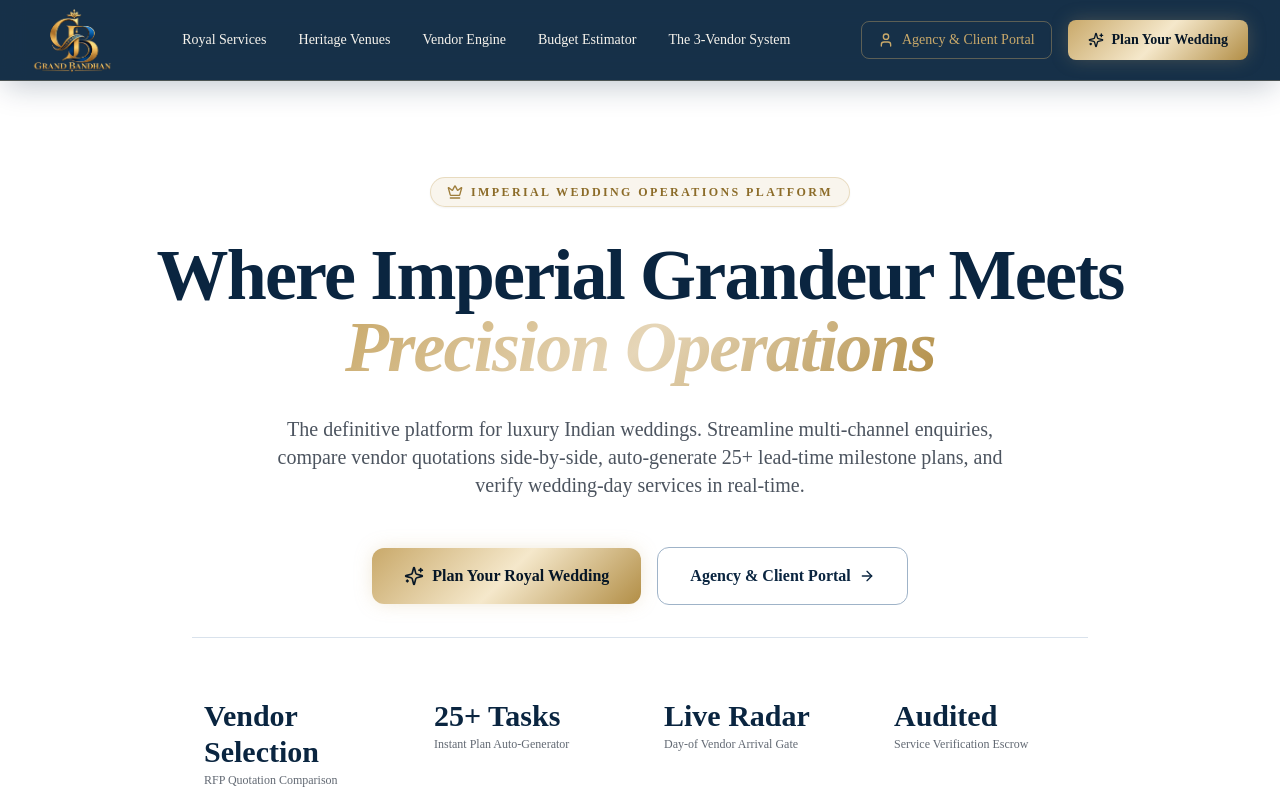
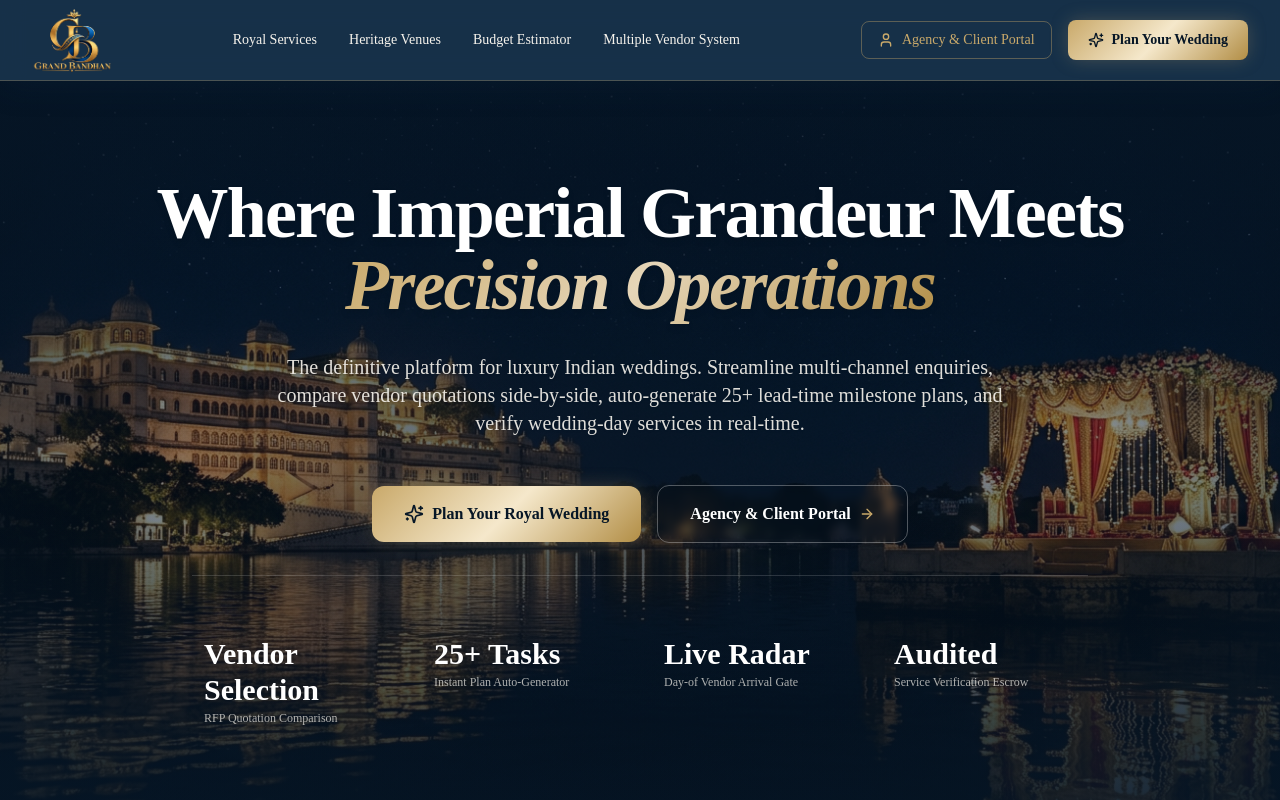
Before and after one commit to shreyansh-hacker/grand-bandhan, a Next.js app in the folder apps/web/: page / in a window 1280 px wide. Shown: the top 800 px of the page. Built offline with nearby package versions, Linux system fonts and the light colour scheme; no server answers; a web font is replaced by a local one.

Commit message:
fix layout in frontend

```diff
--- a/apps/web/src/app/page.tsx
+++ b/apps/web/src/app/page.tsx
@@ -34,34 +34,39 @@ export default function HomePage() {
       <Navbar />
 
       {/* Hero Section */}
-      <section className="relative min-h-[90vh] flex items-center justify-center bg-white text-navy-900 overflow-hidden py-24 px-4 sm:px-6 lg:px-8 border-b border-navy-100">
+      <section className="relative min-h-[92vh] flex items-center justify-center text-white overflow-hidden py-24 px-4 sm:px-6 lg:px-8 border-b border-navy-900/40">
+        {/* Background Image Container */}
+        <div className="absolute inset-0 z-0 pointer-events-none">
+          <Image
+            src="/hero-bg.png"
+            alt="Hero Background"
+            fill
+            priority
+            sizes="100vw"
+            className="object-cover object-center"
+          />
+          {/* Rich Midnight Navy Overlay: darker in center for readability, preserving warm palace & mandap glow */}
+          <div className="absolute inset-0 bg-navy-950/45" />
+          <div className="absolute inset-0 bg-gradient-to-b from-navy-950/70 via-transparent to-navy-950/80" />
+          <div className="absolute inset-0 bg-[radial-gradient(ellipse_at_center,_var(--tw-gradient-stops))] from-navy-950/50 via-transparent to-navy-950/60" />
+        </div>
+
+        {/* Hero Content */}
         <motion.div
           initial={{ opacity: 0, y: 30 }}
           animate={{ opacity: 1, y: 0 }}
           transition={{ duration: 0.7, ease: 'easeOut' }}
-          className="relative max-w-5xl mx-auto text-center space-y-8"
+          className="relative z-10 max-w-5xl mx-auto text-center space-y-8"
         >
-          {/* Imperial Crest Badge */}
-          <motion.div
-            initial={{ scale: 0.8, opacity: 0 }}
-            animate={{ scale: 1, opacity: 1 }}
-            transition={{ delay: 0.2, duration: 0.5 }}
-            className="inline-flex items-center gap-2 px-4 py-1.5 rounded-full gold-badge shadow-sm"
-          >
-            <Crown className="w-4 h-4 text-gold-dark" />
-            <span className="text-xs uppercase tracking-[0.2em] font-semibold">
-              Imperial Wedding Operations Platform
-            </span>
-          </motion.div>
 
           {/* Majestic Heading */}
-          <h1 className="font-serif text-4xl sm:text-6xl lg:text-7xl font-bold tracking-tight text-navy-900 leading-[1.15]">
+          <h1 className="font-serif text-4xl sm:text-6xl lg:text-7xl font-bold tracking-tight text-white leading-[1.15] drop-shadow-md">
             Where Imperial Grandeur Meets{' '}
             <span className="text-gold-gradient italic">Precision Operations</span>
           </h1>
 
           {/* Subheading */}
-          <p className="max-w-3xl mx-auto text-lg sm:text-xl text-darkText/80 font-normal leading-relaxed">
+          <p className="max-w-3xl mx-auto text-lg sm:text-xl text-cream/90 font-normal leading-relaxed drop-shadow-sm">
             The definitive platform for luxury Indian weddings. Streamline multi-channel enquiries, compare vendor quotations side-by-side, auto-generate 25+ lead-time milestone plans, and verify wedding-day services in real-time.
           </p>
 
@@ -80,31 +85,31 @@ export default function HomePage() {
             <motion.div whileHover={{ scale: 1.03 }} whileTap={{ scale: 0.98 }}>
               <Link
                 href="/login"
-                className="w-full sm:w-auto px-8 py-4 rounded-xl border border-navy-300 text-navy-900 hover:bg-navy-50 font-semibold text-base transition-colors flex items-center justify-center gap-2"
+                className="w-full sm:w-auto px-8 py-4 rounded-xl border border-white/30 text-white hover:bg-white/10 font-semibold text-base transition-colors flex items-center justify-center gap-2 backdrop-blur-sm"
               >
                 <span>Agency & Client Portal</span>
-                <ArrowRight className="w-4 h-4" />
+                <ArrowRight className="w-4 h-4 text-gold" />
               </Link>
             </motion.div>
           </div>
 
           {/* Key Metrics Strip */}
-          <div className="pt-12 grid grid-cols-2 sm:grid-cols-4 gap-6 max-w-4xl mx-auto border-t border-navy-100 text-left">
+          <div className="pt-12 grid grid-cols-2 sm:grid-cols-4 gap-6 max-w-4xl mx-auto border-t border-white/15 text-left">
             <div className="p-3">
-              <div className="font-serif text-2xl sm:text-3xl font-bold text-navy-900">Vendor Selection </div>
-              <p className="text-xs text-darkText/70 mt-0.5">RFP Quotation Comparison</p>
+              <div className="font-serif text-2xl sm:text-3xl font-bold text-white">Vendor Selection </div>
+              <p className="text-xs text-cream/70 mt-0.5">RFP Quotation Comparison</p>
             </div>
             <div className="p-3">
-              <div className="font-serif text-2xl sm:text-3xl font-bold text-navy-900">25+ Tasks</div>
-              <p className="text-xs text-darkText/70 mt-0.5">Instant Plan Auto-Generator</p>
+              <div className="font-serif text-2xl sm:text-3xl font-bold text-white">25+ Tasks</div>
+              <p className="text-xs text-cream/70 mt-0.5">Instant Plan Auto-Generator</p>
             </div>
             <div className="p-3">
-              <div className="font-serif text-2xl sm:text-3xl font-bold text-navy-900">Live Radar</div>
-              <p className="text-xs text-darkText/70 mt-0.5">Day-of Vendor Arrival Gate</p>
+              <div className="font-serif text-2xl sm:text-3xl font-bold text-white">Live Radar</div>
+              <p className="text-xs text-cream/70 mt-0.5">Day-of Vendor Arrival Gate</p>
             </div>
             <div className="p-3">
-              <div className="font-serif text-2xl sm:text-3xl font-bold text-navy-900">Audited</div>
-              <p className="text-xs text-darkText/70 mt-0.5">Service Verification Escrow</p>
+              <div className="font-serif text-2xl sm:text-3xl font-bold text-white">Audited</div>
+              <p className="text-xs text-cream/70 mt-0.5">Service Verification Escrow</p>
             </div>
           </div>
         </motion.div>
--- a/apps/web/src/components/Navbar.tsx
+++ b/apps/web/src/components/Navbar.tsx
@@ -35,14 +35,12 @@ export default function Navbar() {
               <Link href="#venues" className="text-sm font-medium text-cream-200 hover:text-gold transition-colors">
                 Heritage Venues
               </Link>
-              <Link href="#vendors" className="text-sm font-medium text-cream-200 hover:text-gold transition-colors">
-                Vendor Engine
-              </Link>
+
               <Link href="#calculator" className="text-sm font-medium text-cream-200 hover:text-gold transition-colors">
                 Budget Estimator
               </Link>
               <Link href="#workflow" className="text-sm font-medium text-cream-200 hover:text-gold transition-colors">
-                The 3-Vendor System
+                Multiple Vendor System
               </Link>
             </nav>
 
```
Also changed, not shown: apps/web/public/hero-bg.png (added), 1 other file (tests, documents, lock files or other folders).
